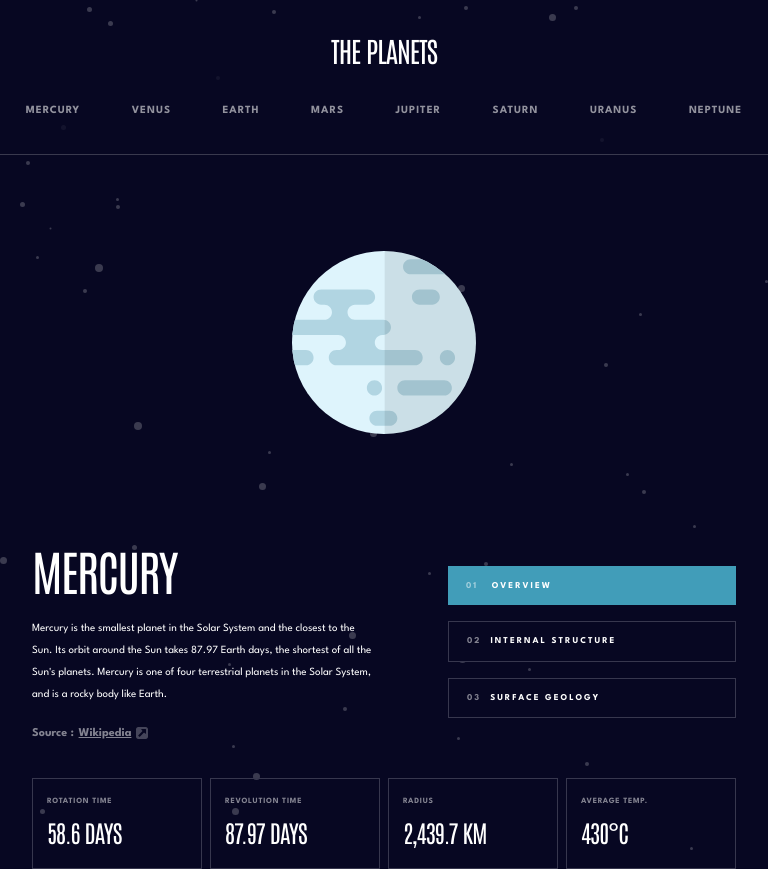
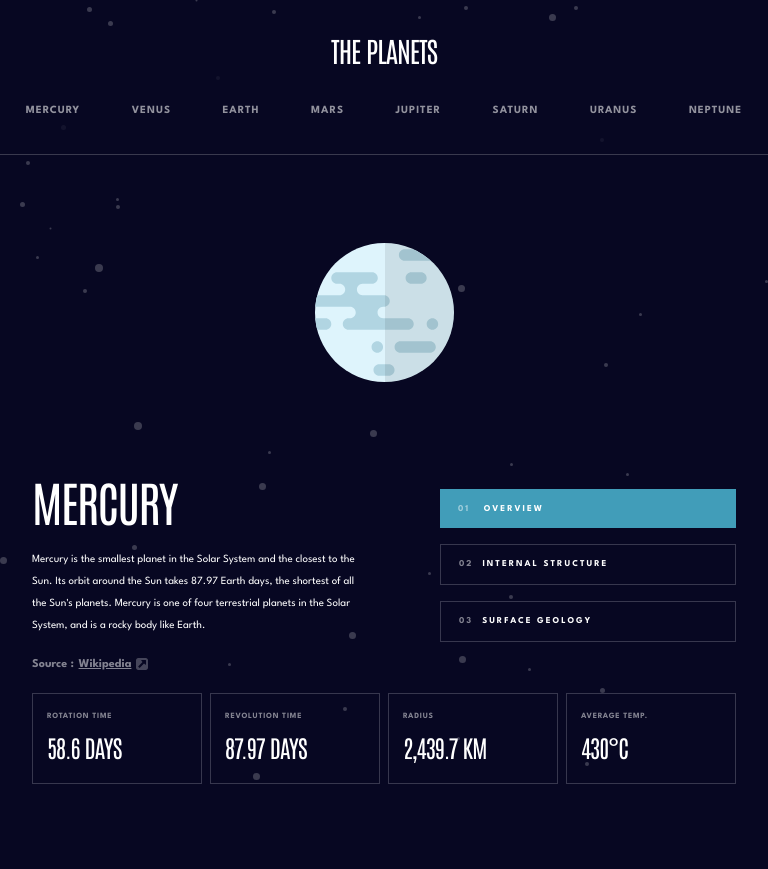
Before and after one commit to RaimondasSileikis/planets-fact-site, a website: page index.html in a window 768 px wide. Both pictures are taken after a click on the item "MERCURY". After the commit the page ends 800 px from the top, so only its background shows below. Drawn offline with Linux system fonts and the light colour scheme.

Commit message:
responsive

```diff
--- a/index.css
+++ b/index.css
@@ -61,11 +61,15 @@ body {
     background-image: url(/assets/background-stars.svg);
     line-height: 1.5625rem;
     min-height: 100vh;
+    display: grid;
+    grid-template-rows: min-content 1fr;
+    overflow-x:hidden;
 }
 
 img,
 picture {
-    max-width: 100%;
+    max-width: 90%;
+
     display: block-inline;
 }
 
@@ -90,7 +94,6 @@ select {
 /* Utility classes */
 .flex {
     display: flex;
-    /* align-items: center; */
     gap: var(--gap, 1rem);
 }
 
@@ -201,20 +204,19 @@ select {
     margin-left: 0.5em;
 }
 
-@media (min-width: 24.43rem) {
-    .button-indicators >  *:hover{
+@media (min-width: 23.43rem) {
+    .button-indicators > *:focus,
+    .button-indicators >  *:hover {
         background-color: hsl( var(--clr-accent-dark) );
     }
 
-    .button-indicators > *[aria-selected='true'],
-    .button-indicators > *:focus {
+    .button-indicators > *[aria-selected='true'] {
         background-color: hsl( var(--clr-mercury) );
         border: transparent;
     }
 }
 
 /* primary-header */
-
 .primary-header {
     align-items: center;
     justify-content: space-between;
@@ -381,10 +383,10 @@ display: none;
 /* Layout */
 .grid-container {
     display: grid;
-    margin-top: 4rem;
-    --flow-space:calc(12% - 4rem);
+    margin: 3rem 0 1rem;
+    --flow-space: 1rem;
     column-gap: var(--container-gap, 0);
-    grid-template-columns: minmax(2rem, 1fr) repeat(3, minmax(0, 26rem)) minmax(2rem, 1fr);
+    grid-template-columns: minmax(2rem, 1fr) repeat(3, minmax(0, 28rem)) minmax(2rem, 1fr);
     grid-template-areas:
     '. image image detail .'
     '. image image tabs .'
@@ -394,35 +396,38 @@ display: none;
    .grid-container > picture {
         grid-area: image;
         place-self: center;
-       align-self:baseline;
-       max-width: 40%;
-       margin: 6rem 0;
+        text-align: center;
+        place-items: center;
+   }
+
+   .grid-container .img-surface {
         position: relative;
+        justify-content: center;
    }
 
    .grid-container  .img-geology {
         position: absolute;
-    width: 50%;
-    left: 0;
-    bottom: 0;
-    transform: translate(50%, 50%);
+        width: 8rem;
+        margin-top: 60%;
 }
 
    .grid-container > .detail {
         grid-area: detail;
         --flow-space: 1rem;
-        margin-bottom: 4vh;
+        align-self:flex-end;
    }
 
    .grid-container > .tab-list {
         grid-area: tabs;
         flex-direction: column;
+        align-self: center;
    }
 
    .grid-container > .meta {
         min-width: 100%;
         grid-area: meta;
         --gap: max(1rem, 2%);
+        align-self: end;
    }
 
    .grid-container > .meta  > * {
@@ -451,12 +456,11 @@ display: none;
 @media (min-width: 23.43rem) and (max-width: 48rem) {
     .grid-container {
         display: grid;
-        margin: 0;
-        text-align: left;
-        column-gap: var(--container-gap, 1rem);
-        grid-template-columns: minmax(1rem, 1fr) repeat(2, minmax(0, 30rem)) minmax(1rem, 1fr);
-        --flow-space: 2rem;
-        place-items: center;
+        margin: 0 0 1rem;
+        column-gap: var(--container-gap, 0);
+        grid-template-columns: minmax(1rem, 1fr) repeat(2, minmax(0, 22rem)) minmax(1rem, 1fr);
+        grid-template-rows:1fr min-content;
+        place-items:end;
         grid-template-areas:
             '. image image .'
             '. detail tabs .'
@@ -465,13 +469,26 @@ display: none;
 
     .grid-container > picture {
         grid-area: image;
-        width: 26%;
-        margin: 6rem 0;
+        text-align: center;
+    }
+
+    .grid-container > picture > img {
+        width: calc(70% - 4rem);
+    }
+
+    .grid-container  .img-owerview {
+       width: 60%;
+    }
+
+    .grid-container  .img-geology {
+        width: calc(22% - 0.5rem);
+        transform: translateY(-70%);
     }
 
     .grid-container > .detail {
         grid-area: detail;
-        margin: 0;
+        margin-right: 1.5em;
+       align-self: center;
     }
 
     .grid-container > .detail h1 {
@@ -495,6 +512,7 @@ display: none;
         min-width: 100%;
         padding-left: 4em;
         flex-direction: column;
+        align-self: center;
     }
 
     .grid-container > .tab-list > .button {
@@ -504,6 +522,7 @@ display: none;
     .grid-container > .meta {
         grid-area: meta;
          --gap: 0.5rem;
+         align-self: center;
     }
 
     .grid-container > .meta  > * {
@@ -529,12 +548,13 @@ display: none;
 @media (max-width: 23.42999rem) {
     .grid-container {
         display: grid;
-        margin: 0;
+        margin: 0 0 1rem;
         --flow-space: 2rem;
         text-align: center;
         place-items: center;
         --container-gap: 1rem;
         grid-template-columns: 1fr;
+        grid-template-rows:min-content 1fr ;
         grid-template-areas:
         '. tabs .'
         '. image .'
@@ -566,11 +586,8 @@ display: none;
         --opacity: 0.5;
     }
 
-    /* .underline-indicators > *[aria-selected='true'] {
-background-color: red;
-    } */
-    .underline-indicators > *[aria-selected='true'],
-    .underline-indicators > *:focus {
+    .underline-indicators > *[aria-selected='true']
+     {
         opacity: 1;
         border-bottom: 0.25rem solid hsl( var(--clr-mercury) / 1 );
     }
@@ -585,8 +602,20 @@ background-color: red;
 
     .grid-container > picture {
         grid-area: image;
-        max-width: 35%;
-        margin: 6rem 0;
+    }
+
+    .grid-container > picture > img {
+        max-width: 40%;
+    }
+
+    .grid-container  .img-owerview {
+       width: 40%;
+    }
+
+    .grid-container  .img-geology {
+        width: 20%;
+        width: calc(20% - 0.5rem);
+        transform: translateY(-150%);
      }
 
     .grid-container > .detail  {
--- a/index.html
+++ b/index.html
@@ -46,7 +46,7 @@
     </div>
 
     <!-- Overview -->
-    <picture id="overview-picture" role="tabpicture">
+    <picture class="grid" id="overview-picture" role="tabpicture">
       <img src="/assets/planet-mercury.svg" alt="The planet mercury">
     </picture>
 
@@ -57,8 +57,11 @@
 
     <!-- Surface geology -->
     <picture hidden id="geology-picture" role="tabpicture">
-      <img class="img-owerview"  src="/assets/planet-mercury.svg" alt="The planet mercury">
-      <img class="img-geology" src="/assets/geology-mercury.png" alt="The planet mercury geology">
+      <div class="img-surface flex">
+        <img class="img-owerview"  src="/assets/planet-mercury.svg" alt="The planet mercury">
+        <img class="img-geology" src="/assets/geology-mercury.png" alt="The planet mercury geology">
+      </div>
+
     </picture>
 
     <!-- Overview -->
--- a/index.js
+++ b/index.js
@@ -20,8 +20,8 @@ fetch('./data.json')
 
         const overviewPicture = document.querySelector('#overview-picture > img');
         const structurePicture = document.querySelector('#structure-picture > img');
-        const geologyPictureOverview = document.querySelector('#geology-picture > .img-owerview');
-        const geologyPictureGeology = document.querySelector('#geology-picture > .img-geology');
+        const geologyPictureOverview = document.querySelector('#geology-picture > .img-surface > .img-owerview');
+        const geologyPictureGeology = document.querySelector('#geology-picture > .img-surface > .img-geology');
 
         overviewPicture.setAttribute('src', planetData.images.planet);
         structurePicture.setAttribute('src', planetData.images.internal);
```
Lines whose indentation alone changed are shown as unchanged.
